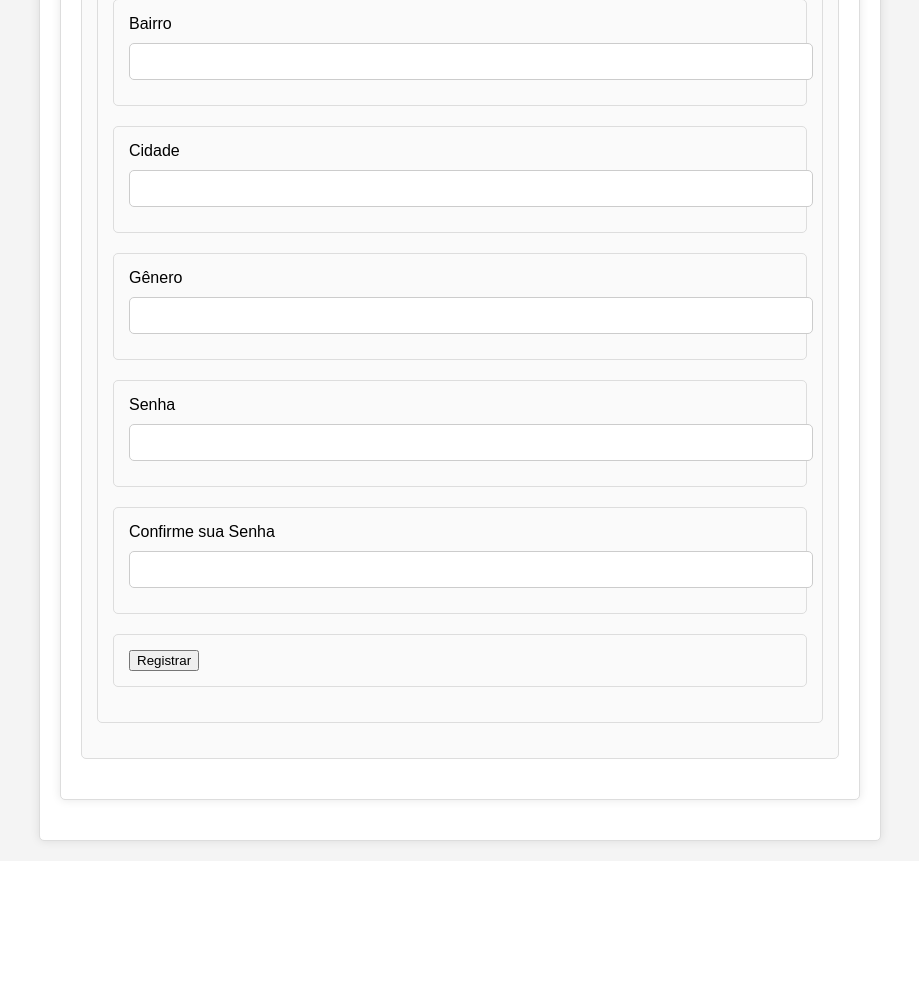
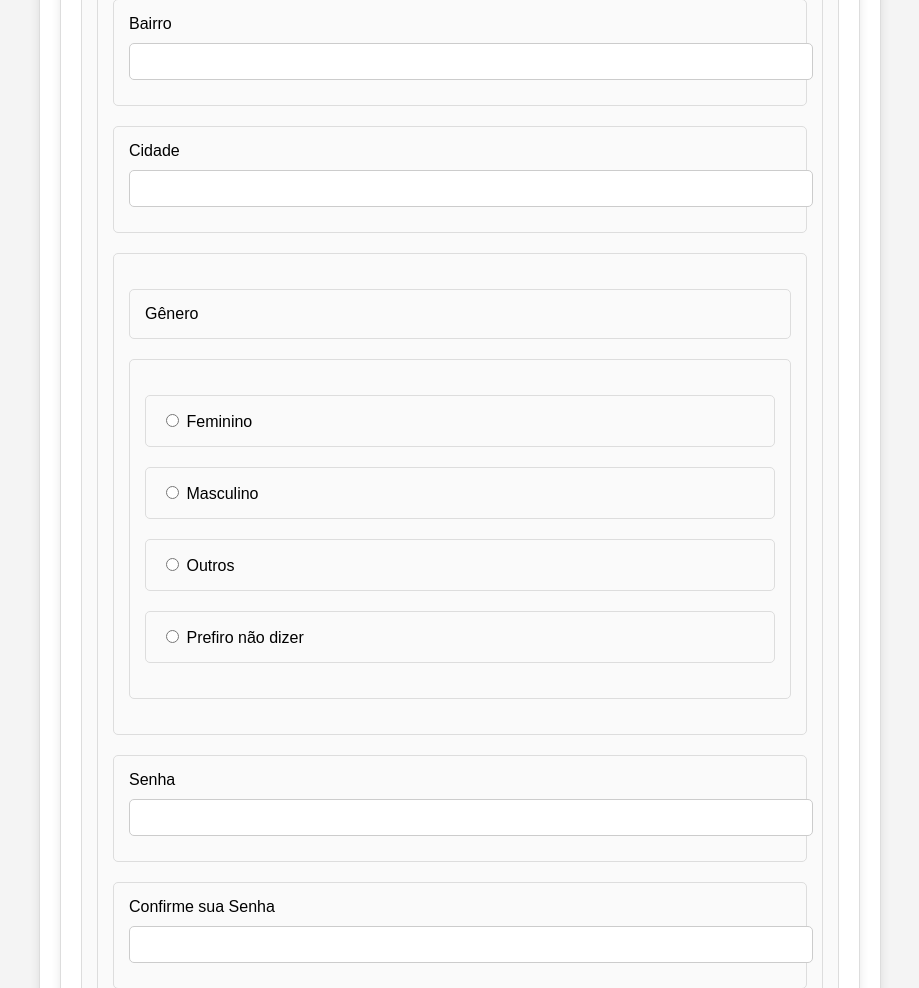
Before and after one commit to PablitoRicardito/Livraria_Online, a PHP site: page /register.php in a window 1280 px wide. Shown: the part 2230-3218 px from the top of the page, without its empty margins (180-1099 px from the left). Before the commit the page ends 3078 px from the top, so only its background shows below. Run offline with PHP 8.4, Linux system fonts and the light colour scheme.

Commit message:
Update register.php

```diff
--- a/register.php
+++ b/register.php
@@ -157,14 +157,35 @@ if ($_SERVER["REQUEST_METHOD"] == "POST") {
                     <label for="city">Cidade</label>
                     <input type="text" id="city" name="city" required>
                 </div>
-                <div class="input-box">
-                    <label for="gender">Gênero</label>
-                    <input type="text" id="gender" name="gender" required>
+
+                <div class="gender-inputs">
+
+                <div class="gender-title">Gênero</div>
+
+                <div class="gender-group">
+                        <div class="gender-input">
+                            <input id="female" type="radio" name="gender" value="Feminino" required>
+                            <label for="female">Feminino</label>
+                        </div>
+                        <div class="gender-input">
+                            <input id="male" type="radio" name="gender" value="Masculino" required>
+                            <label for="male">Masculino</label>
+                        </div>
+                        <div class="gender-input">
+                            <input id="others" type="radio" name="gender" value="Outros" required>
+                            <label for="others">Outros</label>
+                        </div>
+                        <div class="gender-input">
+                            <input id="none" type="radio" name="gender" value="Prefiro não dizer" required>
+                            <label for="none">Prefiro não dizer</label>
+                        </div>
+                    </div>
                 </div>
                 <div class="input-box">
                     <label for="password">Senha</label>
                     <input type="password" id="password" name="password" maxlength="8" required>
                 </div>
+
                 <div class="input-box">
                     <label for="confirmPassword">Confirme sua Senha</label>
                     <input id="confirmPassword" type="password" name="confirmPassword" maxlength="8" required>
```
